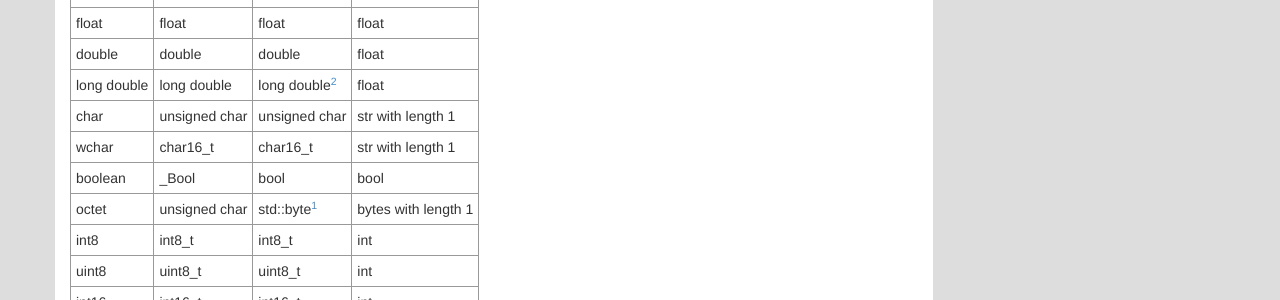
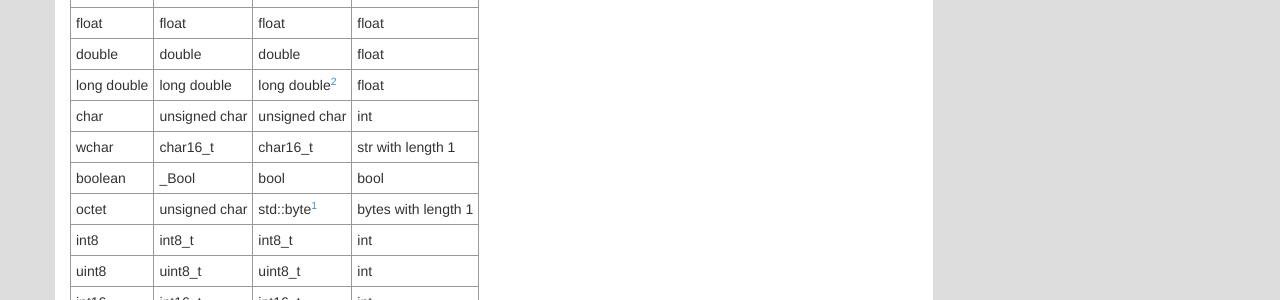
Before and after one commit to ros2/design, a Jekyll site: the page built from articles/142_idl.md, in a window 1280 px wide and 900 px high, scrolled down 3383 px. Shown: the part 152-452 px from the top of the window. Built offline with Jekyll 4.4.1, drawn with Linux system fonts in a browser that asks for light colours; nearby versions of some CDN libraries.

Commit message:
char now maps to int in python
Signed-off-by: Mikael Arguedas <mikael.arguedas@gmail.com>

```diff
--- a/articles/142_idl.md
+++ b/articles/142_idl.md
@@ -191,7 +191,7 @@ The next table defines how IDL types are mapped to the following programming lan
 | float       | float            | float                          | float                |
 | double      | double           | double                         | float                |
 | long double | long double      | long double[<sup>2</sup>](#ld) | float                |
-| char        | unsigned char    | unsigned char                  | str with length 1    |
+| char        | unsigned char    | unsigned char                  | int                  |
 | wchar       | char16\_t        | char16\_t                      | str with length 1    |
 | boolean     | \_Bool           | bool                           | bool                 |
 | octet       | unsigned char    | std::byte[<sup>1</sup>](#byte) | bytes with length 1  |
```
